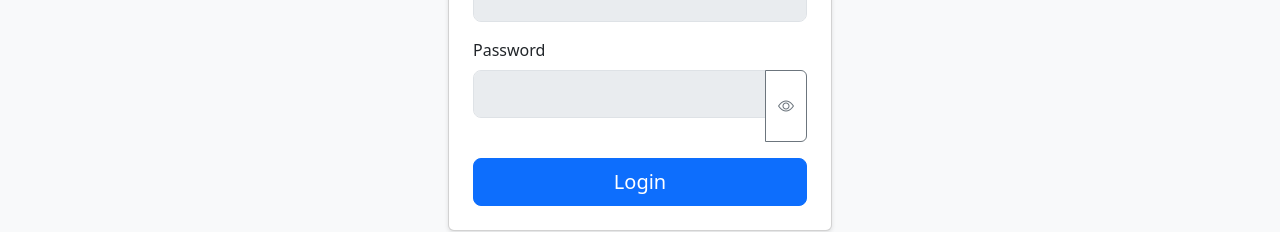
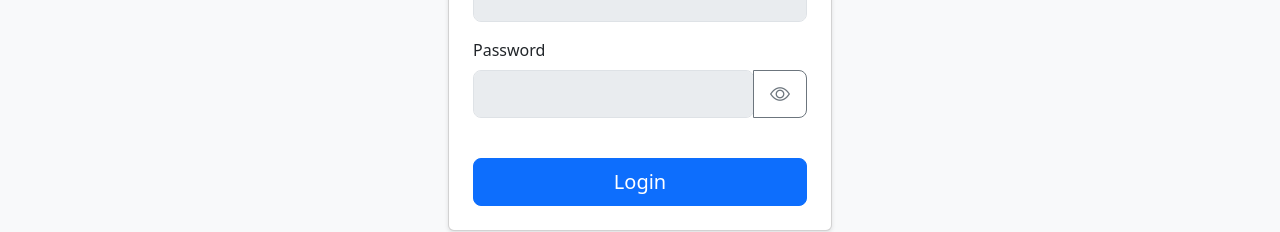
Before and after one commit to hsu022210/Snippets-frontend, a React (Vite) app: page /login in a window 1280 px wide. Shown: the part 297-529 px from the top of the page. Built offline with nearby package versions, Linux system fonts and the light colour scheme.

Commit message:
improve password field

```diff
--- /dev/null
+++ b/src/components/shared/PasswordInput.css
@@ -0,0 +1,46 @@
+.password-toggle-btn {
+  display: flex;
+  align-items: center;
+  justify-content: center;
+  padding: 0 0.75rem;
+  border-start-start-radius: 0;
+  border-end-start-radius: 0;
+  border-left: 0;
+}
+
+/* Adjust icon size based on input group size */
+.input-group-lg .password-toggle-btn i {
+  font-size: 1.25rem;
+}
+
+.input-group-sm .password-toggle-btn i {
+  font-size: 0.875rem;
+}
+
+/* Match React Bootstrap's input styles */
+.password-toggle-btn {
+  color: var(--bs-body-color);
+  background-color: var(--bs-body-bg);
+  border-color: var(--bs-border-color);
+}
+
+.password-toggle-btn:hover:not(:disabled) {
+  background-color: var(--bs-tertiary-bg);
+  border-color: var(--bs-border-color);
+}
+
+.password-toggle-btn:focus {
+  box-shadow: 0 0 0 0.25rem rgba(13, 110, 253, 0.25);
+  z-index: 3;
+}
+
+/* Ensure button height matches input height */
+.input-group .password-toggle-btn {
+  height: 100%;
+}
+
+/* Fix border radius when input is invalid */
+.input-group > .form-control:not(:last-child).is-invalid + .password-toggle-btn {
+  border-start-end-radius: 0;
+  border-end-end-radius: 0;
+}
--- a/src/components/shared/PasswordInput.jsx
+++ b/src/components/shared/PasswordInput.jsx
@@ -1,6 +1,7 @@
 import { useState } from 'react';
 import { Form, InputGroup, Button } from 'react-bootstrap';
 import PropTypes from 'prop-types';
+import './PasswordInput.css';
 
 const PasswordInput = ({
   value,
@@ -24,14 +25,13 @@ const PasswordInput = ({
   return (
     <Form.Group className="mb-3">
       {label && <Form.Label>{label}</Form.Label>}
-      <InputGroup>
+      <InputGroup hasValidation size={size}>
         <Form.Control
           type={showPassword ? 'text' : 'password'}
           value={value}
           onChange={onChange}
           required={required}
           disabled={disabled}
-          size={size}
           className={`form-control-light ${className}`}
           autoComplete={autoComplete}
           placeholder={placeholder}
@@ -41,13 +41,9 @@ const PasswordInput = ({
           variant="outline-secondary"
           onClick={togglePasswordVisibility}
           disabled={disabled}
-          className="d-flex align-items-center"
+          className="password-toggle-btn"
         >
-          {showPassword ? (
-            <i className="bi bi-eye-slash"></i>
-          ) : (
-            <i className="bi bi-eye"></i>
-          )}
+          <i className={`bi ${showPassword ? 'bi-eye-slash' : 'bi-eye'}`} />
         </Button>
         {error && (
           <Form.Control.Feedback type="invalid">
--- a/src/contexts/AuthContext.jsx
+++ b/src/contexts/AuthContext.jsx
@@ -71,6 +71,24 @@ export const AuthProvider = ({ children }) => {
     initializeUser();
   }, [token, api]);
 
+  const register = async (username, password, password2) => {
+    try {
+      // Register the user
+      await api.post('/auth/register/', {
+        username,
+        password,
+        password2,
+        email: '', // Optional in our case
+      });
+
+      // If registration successful, login automatically
+      return await login(username, password);
+    } catch (error) {
+      console.error('Registration error:', error);
+      throw error;
+    }
+  };
+
   const login = async (username, password) => {
     try {
       const response = await api.post('/auth/login/', {
@@ -115,6 +133,7 @@ export const AuthProvider = ({ children }) => {
     token,
     login,
     logout,
+    register,
     api,
   };
 
--- a/src/pages/Register.jsx
+++ b/src/pages/Register.jsx
@@ -1,5 +1,5 @@
 import { useState } from 'react';
-import { Form, Button, Alert, Container, Row, Col, Card } from 'react-bootstrap';
+import { Form, Button, Alert, Container, Row, Col, Card, Spinner } from 'react-bootstrap';
 import { useNavigate } from 'react-router-dom';
 import { useAuth } from '../contexts/AuthContext';
 import PasswordInput from '../components/shared/PasswordInput';
@@ -11,7 +11,7 @@ const Register = () => {
   const [error, setError] = useState('');
   const [loading, setLoading] = useState(false);
   const navigate = useNavigate();
-  const { login } = useAuth();
+  const { register } = useAuth();
 
   const handleSubmit = async (e) => {
     e.preventDefault();
@@ -24,17 +24,15 @@ const Register = () => {
       setError('');
       setLoading(true);
 
-      // Since the API doesn't provide a registration endpoint in the schema,
-      // we'll attempt to login directly. In a real application, you would
-      // want to implement proper registration.
-      const success = await login(username, password);
-      if (success) {
-        navigate('/snippets');
-      } else {
-        setError('Failed to register. Please try a different username.');
-      }
+      await register(username, password, confirmPassword);
+      // If we get here, registration and login were successful
+      navigate('/snippets');
     } catch (error) {
-      setError('Failed to register. Please try again.');
+      setError(
+        error.response?.data?.password?.[0] ||
+        error.response?.data?.username?.[0] ||
+        'Failed to register. Please try again.'
+      );
       console.error('Registration error:', error);
     } finally {
       setLoading(false);
@@ -79,11 +77,25 @@ const Register = () => {
                   error={password !== confirmPassword && confirmPassword !== '' ? 'Passwords do not match' : ''}
                 />
                 <Button
-                  className="w-100"
+                  className="w-100 d-flex align-items-center justify-content-center"
                   type="submit"
                   disabled={loading}
                 >
-                  {loading ? 'Registering...' : 'Register'}
+                  {loading ? (
+                    <>
+                      <Spinner
+                        as="span"
+                        animation="border"
+                        size="sm"
+                        role="status"
+                        aria-hidden="true"
+                        className="me-2"
+                      />
+                      Registering...
+                    </>
+                  ) : (
+                    'Register'
+                  )}
                 </Button>
               </Form>
             </Card.Body>
```
